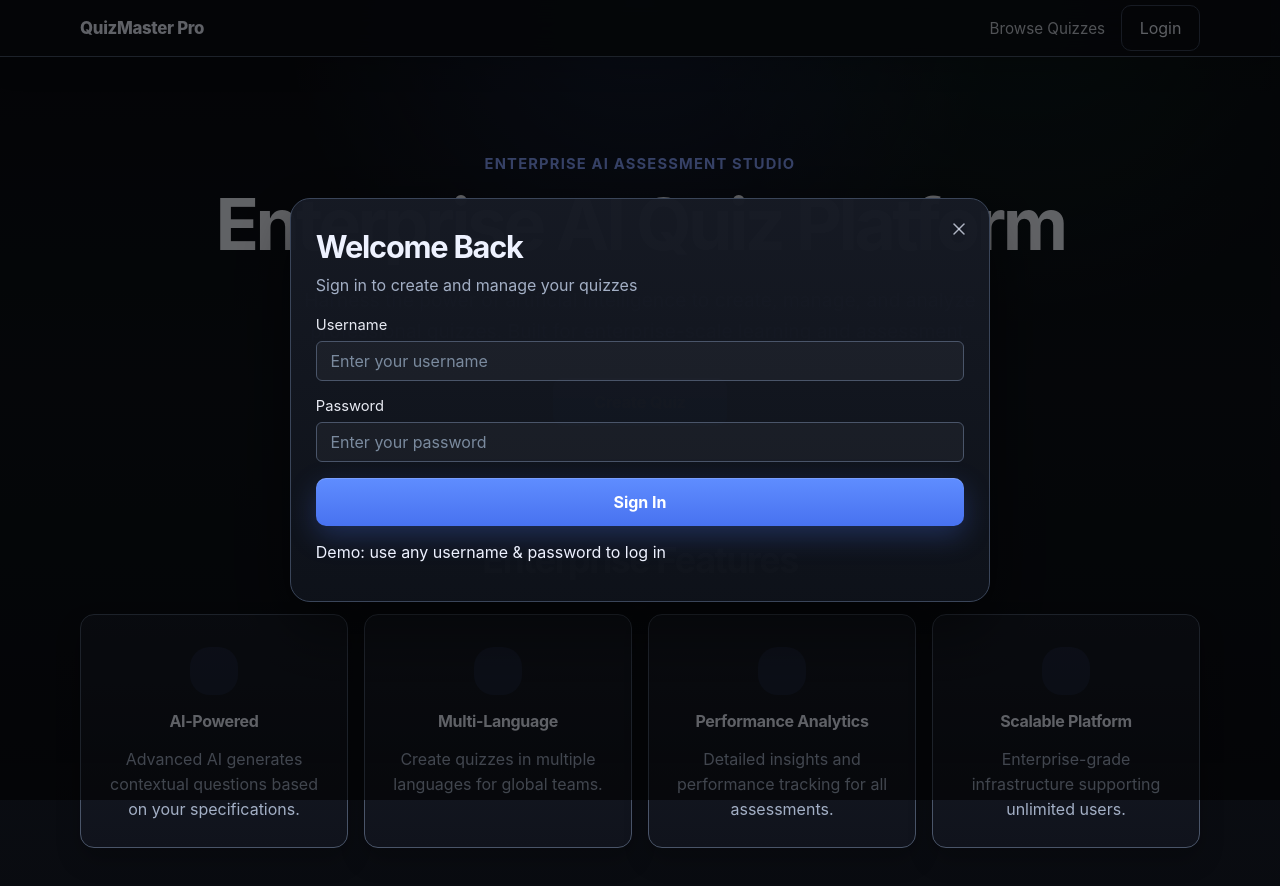
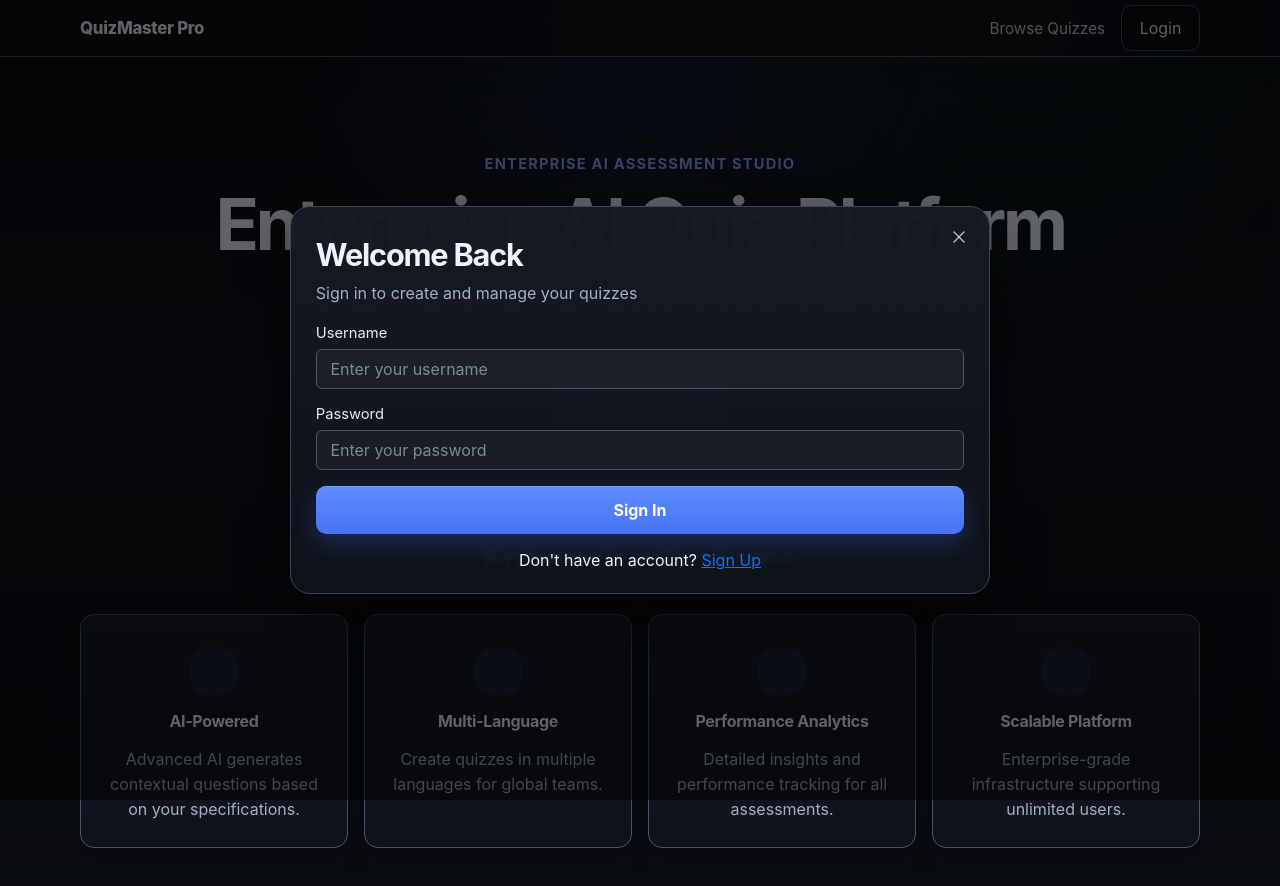
Before and after one commit to Hovhannes-P/Ai-quiz-generator, a React (Vite) app: page / in a window 1280 px wide. Both pictures are taken after a click on the button "Login". Shown: the top 886 px of the page. Built offline with nearby package versions, Linux system fonts and the light colour scheme.

Commit message:
feat: Enhance login modal with toggle between sign in and sign up views

```diff
--- a/src/App.css
+++ b/src/App.css
@@ -25,13 +25,21 @@
 .ambient-left {
   top: 0;
   left: -10vw;
-  background: radial-gradient(circle, rgba(79, 126, 255, 0.32), transparent 68%);
+  background: radial-gradient(
+    circle,
+    rgba(79, 126, 255, 0.32),
+    transparent 68%
+  );
 }
 
 .ambient-right {
   top: 12vh;
   right: -12vw;
-  background: radial-gradient(circle, rgba(103, 232, 249, 0.2), transparent 68%);
+  background: radial-gradient(
+    circle,
+    rgba(103, 232, 249, 0.2),
+    transparent 68%
+  );
 }
 
 .topbar {
@@ -235,7 +243,11 @@
   border: var(--color-border-1px) solid var(--color-border-light);
   border-radius: var(--radius-lg);
   padding: 2rem 1.25rem 1.6rem;
-  background: linear-gradient(180deg, var(--color-bg-card) 0%, var(--color-bg-dark) 100%);
+  background: linear-gradient(
+    180deg,
+    var(--color-bg-card) 0%,
+    var(--color-bg-dark) 100%
+  );
   box-shadow: 0 var(--spacing-md) 24px rgba(0, 0, 0, 0.22);
   text-align: center;
 }
@@ -685,7 +697,6 @@
   }
 }
 
-
 /* ── Search Page ─────────────────────────────────────────── */
 
 .active-link {
@@ -968,3 +979,20 @@
     padding: 2.5rem 0 4rem;
   }
 }
+
+.login-toggle-container {
+  text-align: center;
+  margin-top: 1rem;
+}
+.login-toggle-container button {
+  background: none;
+  border: none;
+  color: #007bff;
+  cursor: pointer;
+  padding: 0;
+  font: inherit;
+  text-decoration: underline;
+}
+.login-toggle-container p {
+ margin: 0;
+}
--- a/src/components/LoginModal.tsx
+++ b/src/components/LoginModal.tsx
@@ -7,11 +7,13 @@ interface LoginModalProps {
 }
 
 const LoginModal = ({ onClose, onSuccess }: LoginModalProps) => {
+  const [isLogin, setIsLogin] = useState(true);
+
   const [username, setUsername] = useState("");
   const [password, setPassword] = useState("");
   const login = useUserStore((state) => state.login);
 
-  const handleLogin = (e: React.FormEvent) => {
+  const handleSubmit = (e: React.FormEvent) => {
     e.preventDefault();
     if (!username.trim()) return;
     login(username.trim());
@@ -19,10 +21,27 @@ const LoginModal = ({ onClose, onSuccess }: LoginModalProps) => {
     onSuccess?.();
   };
 
+  const toggleView = () => {
+    setIsLogin(!isLogin);
+    setUsername("");
+    setPassword("");
+  };
+
   return (
-    <div className="modal-overlay" onClick={onClose} role="dialog" aria-modal="true" aria-labelledby="login-modal-title">
-      <div className="quiz-modal login-modal" onClick={(e) => e.stopPropagation()}>
-        <button className="modal-close" type="button" aria-label="Close modal" onClick={onClose}>
+    <div
+      className="modal-overlay"
+      onClick={onClose}
+      role="dialog"
+      aria-modal="true"
+      aria-labelledby="login-modal-title">
+      <div
+        className="quiz-modal login-modal"
+        onClick={(e) => e.stopPropagation()}>
+        <button
+          className="modal-close"
+          type="button"
+          aria-label="Close modal"
+          onClick={onClose}>
           <svg viewBox="0 0 24 24" aria-hidden="true">
             <line x1="18" y1="6" x2="6" y2="18" />
             <line x1="6" y1="6" x2="18" y2="18" />
@@ -30,11 +49,31 @@ const LoginModal = ({ onClose, onSuccess }: LoginModalProps) => {
         </button>
 
         <div className="modal-header">
-          <h2 id="login-modal-title">Welcome Back</h2>
-          <p>Sign in to create and manage your quizzes</p>
+          <h2 id="login-modal-title">
+            {isLogin ? "Welcome Back" : "Create an Account"}
+          </h2>
+          <p>
+            {isLogin
+              ? "Sign in to create and manage your quizzes"
+              : "Sign up to start creating your own AI quizzes"}
+          </p>
         </div>
 
-        <form className="quiz-form login-form" onSubmit={handleLogin}>
+        <form className="quiz-form login-form" onSubmit={handleSubmit}>
+          {!isLogin && (
+            <label className="field field-full">
+              <span>FullName</span>
+              <input
+                type="text"
+                placeholder="Enter your full name"
+                autoComplete="name"
+                value={username}
+                onChange={(e) => setUsername(e.target.value)}
+                required
+              />
+            </label>
+          )}
+
           <label className="field field-full">
             <span>Username</span>
             <input
@@ -43,6 +82,7 @@ const LoginModal = ({ onClose, onSuccess }: LoginModalProps) => {
               autoComplete="username"
               value={username}
               onChange={(e) => setUsername(e.target.value)}
+              required
             />
           </label>
 
@@ -51,18 +91,26 @@ const LoginModal = ({ onClose, onSuccess }: LoginModalProps) => {
             <input
               type="password"
               placeholder="Enter your password"
-              autoComplete="current-password"
+              autoComplete={isLogin ? "current-password" : "new-password"}
               value={password}
               onChange={(e) => setPassword(e.target.value)}
+              required
             />
           </label>
 
           <button className="primary-button primary-button-full" type="submit">
-            Sign In
+            {isLogin ? "Sign In" : "Sign Up"}
           </button>
         </form>
 
-        <p className="login-hint">Demo: use any username &amp; password to log in</p>
+        <div className="login-toggle-container">
+          <p>
+            {isLogin ? "Don't have an account? " : "Already have an account? "}
+            <button type="button" onClick={toggleView}>
+              {isLogin ? "Sign Up" : "Sign In"}
+            </button>
+          </p>
+        </div>
       </div>
     </div>
   );
```
